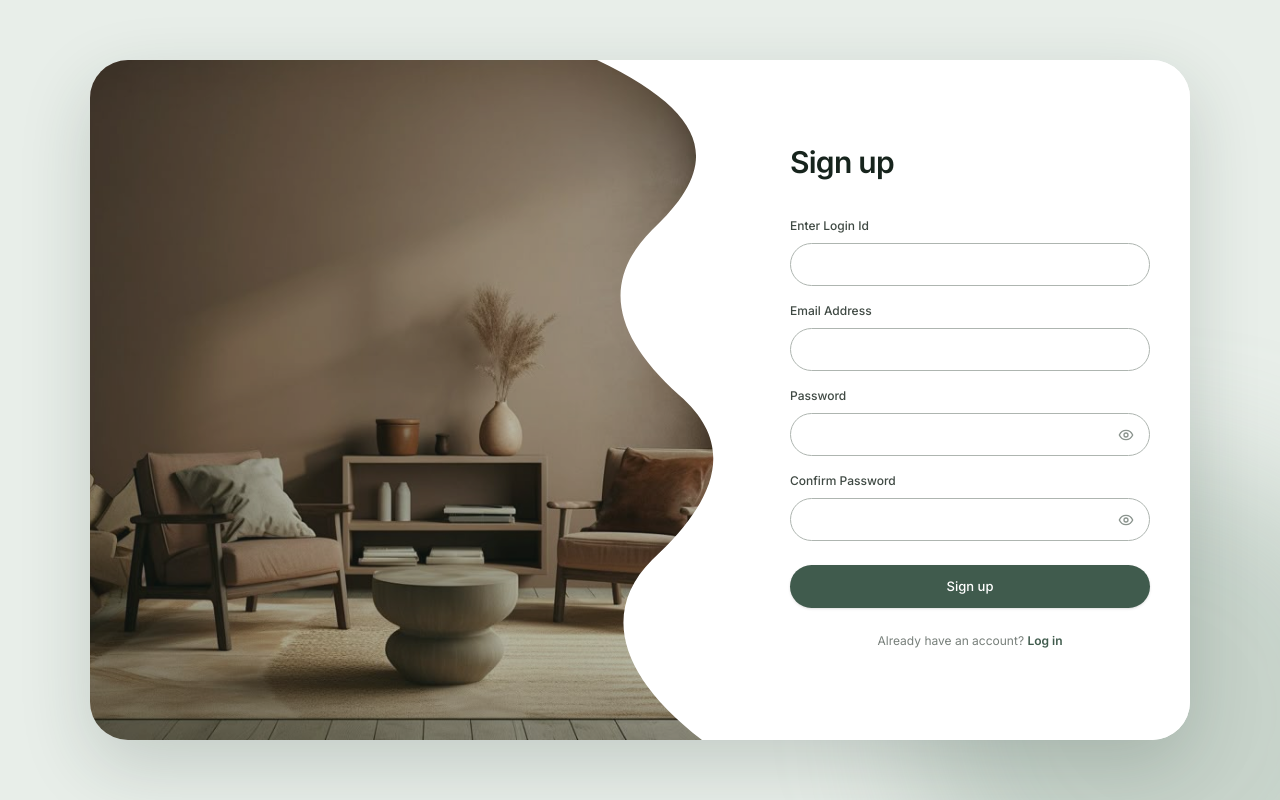
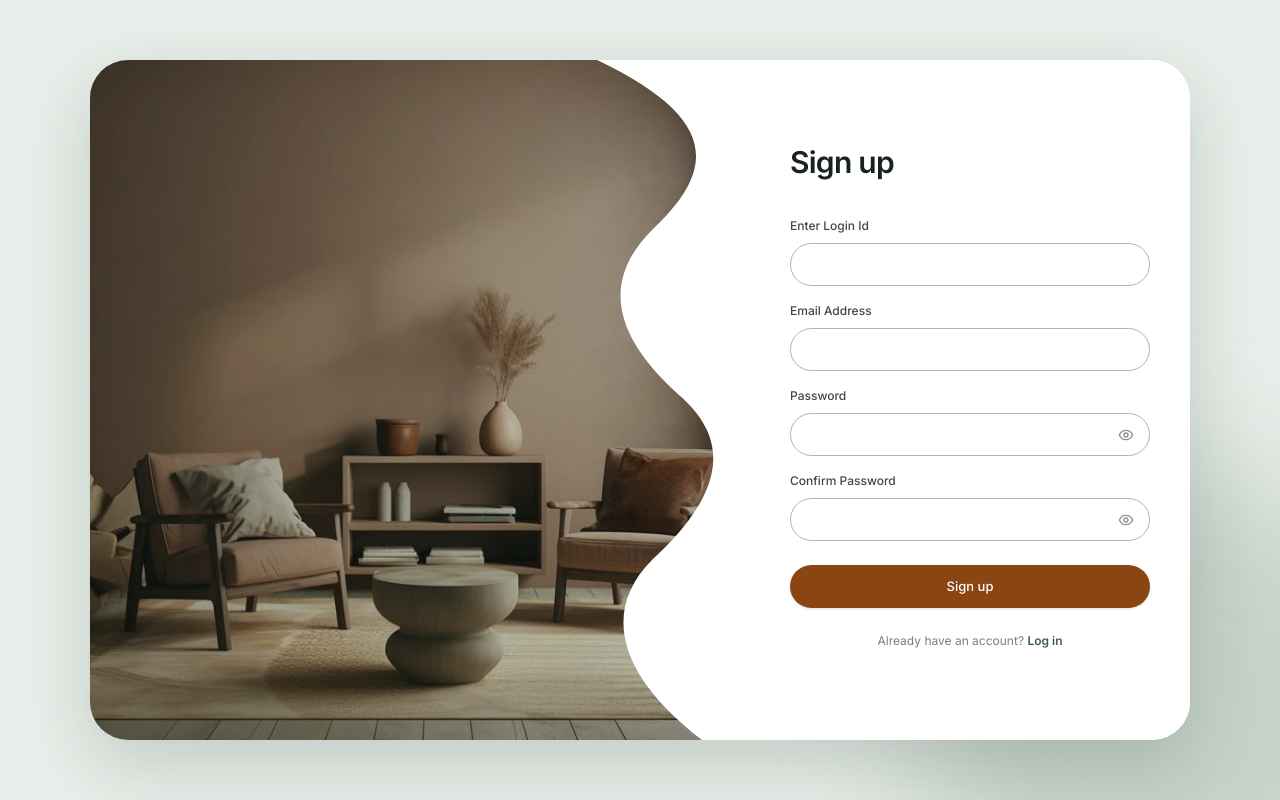
Before and after one commit to inderash18/ERP, a React (Vite) app in the folder frontend/: page /signup in a window 1280 px wide. Built offline with nearby package versions, Linux system fonts and the light colour scheme.

Commit message:
feat: implement authentication modules for Login, AdminLogin, and Signup components

```diff
--- a/frontend/src/components/common/AdminLogin.jsx
+++ b/frontend/src/components/common/AdminLogin.jsx
@@ -185,13 +185,13 @@ export default function AdminLogin() {
     h-[43px]
     w-full
     rounded-full
-    bg-[#405b4d]
+    bg-[#8B4513]
     text-[13px]
     font-medium
     text-white
     shadow-sm
     transition
-    hover:bg-[#314b3e]
+    hover:bg-[#8B4513]
   "
                         >
                             Log in
@@ -247,7 +247,7 @@ export default function AdminLogin() {
                                     className="
                 font-semibold
                 text-[#405b4d]
-                hover:text-[#314b3e]
+                hover:text-[#8B4513]
                 hover:underline
             "
                                 >
--- a/frontend/src/components/common/Login.jsx
+++ b/frontend/src/components/common/Login.jsx
@@ -175,7 +175,7 @@ export default function Login() {
                                 shadow-[0_7px_18px_rgba(64,91,77,0.28)]
                                 transition-all
                                 hover:-translate-y-[1px]
-                                hover:bg-[#314b3e]
+                                hover:bg-[#8B4513]
                                 hover:shadow-[0_10px_25px_rgba(64,91,77,0.35)]
                             "
                         >
--- a/frontend/src/components/common/Signup.jsx
+++ b/frontend/src/components/common/Signup.jsx
@@ -160,13 +160,13 @@ export default function Signup() {
     h-[43px]
     w-full
     rounded-full
-    bg-[#405b4d]
+    bg-[#8B4513]
     text-[13px]
     font-medium
     text-white
     shadow-sm
     transition
-    hover:bg-[#314b3e]
+    hover:bg-[#8B4513]
   "
                         >
                             Sign up
@@ -183,7 +183,7 @@ export default function Signup() {
                                     className="
                 font-semibold
                 text-[#405b4d]
-                hover:text-[#314b3e]
+                hover:text-[#8B4513]
                 hover:underline
             "
                                 >
```
